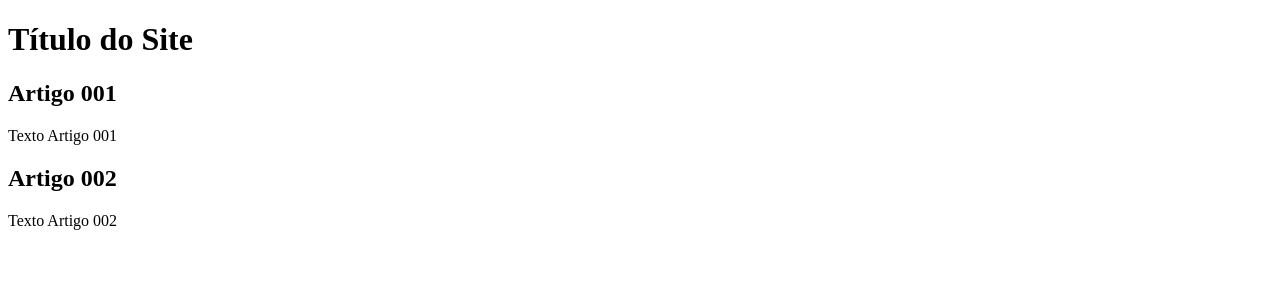
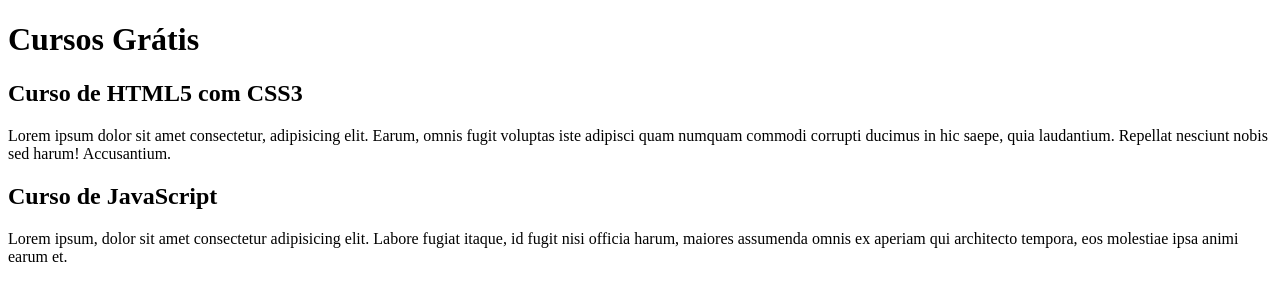
Before and after one commit to aSTRonuun/projeto-site, a plain HTML site: page index.html in a window 1280 px wide. Drawn offline with Linux system fonts and the light colour scheme.

Commit message:
Start write conteúdo

```diff
--- a/index.html
+++ b/index.html
@@ -8,15 +8,15 @@
 <body>
     <main>
         <header>
-            <h1>Título do Site</h1>
+            <h1>Cursos Grátis</h1>
         </header>
         <article>
-            <h2>Artigo 001</h2>
-            <p>Texto Artigo 001</p>
+            <h2>Curso de HTML5 com CSS3</h2>
+            <p>Lorem ipsum dolor sit amet consectetur, adipisicing elit. Earum, omnis fugit voluptas iste adipisci quam numquam commodi corrupti ducimus in hic saepe, quia laudantium. Repellat nesciunt nobis sed harum! Accusantium.</p>
         </article>
         <article>
-            <h2>Artigo 002</h2>
-            <p>Texto Artigo 002</p>
+            <h2>Curso de JavaScript</h2>
+            <p>Lorem ipsum, dolor sit amet consectetur adipisicing elit. Labore fugiat itaque, id fugit nisi officia harum, maiores assumenda omnis ex aperiam qui architecto tempora, eos molestiae ipsa animi earum et.</p>
         </article>
     </main>
 </body>
```
